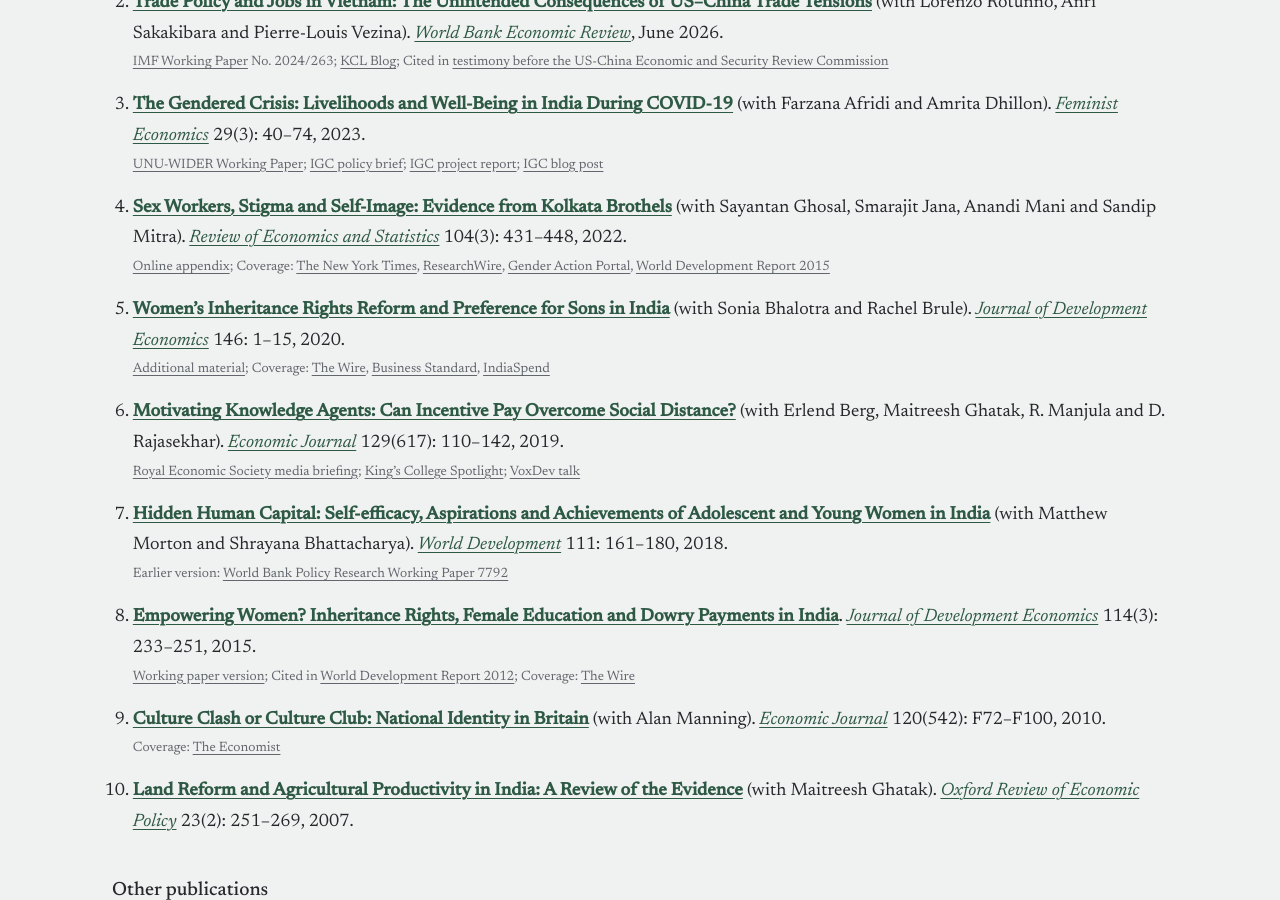
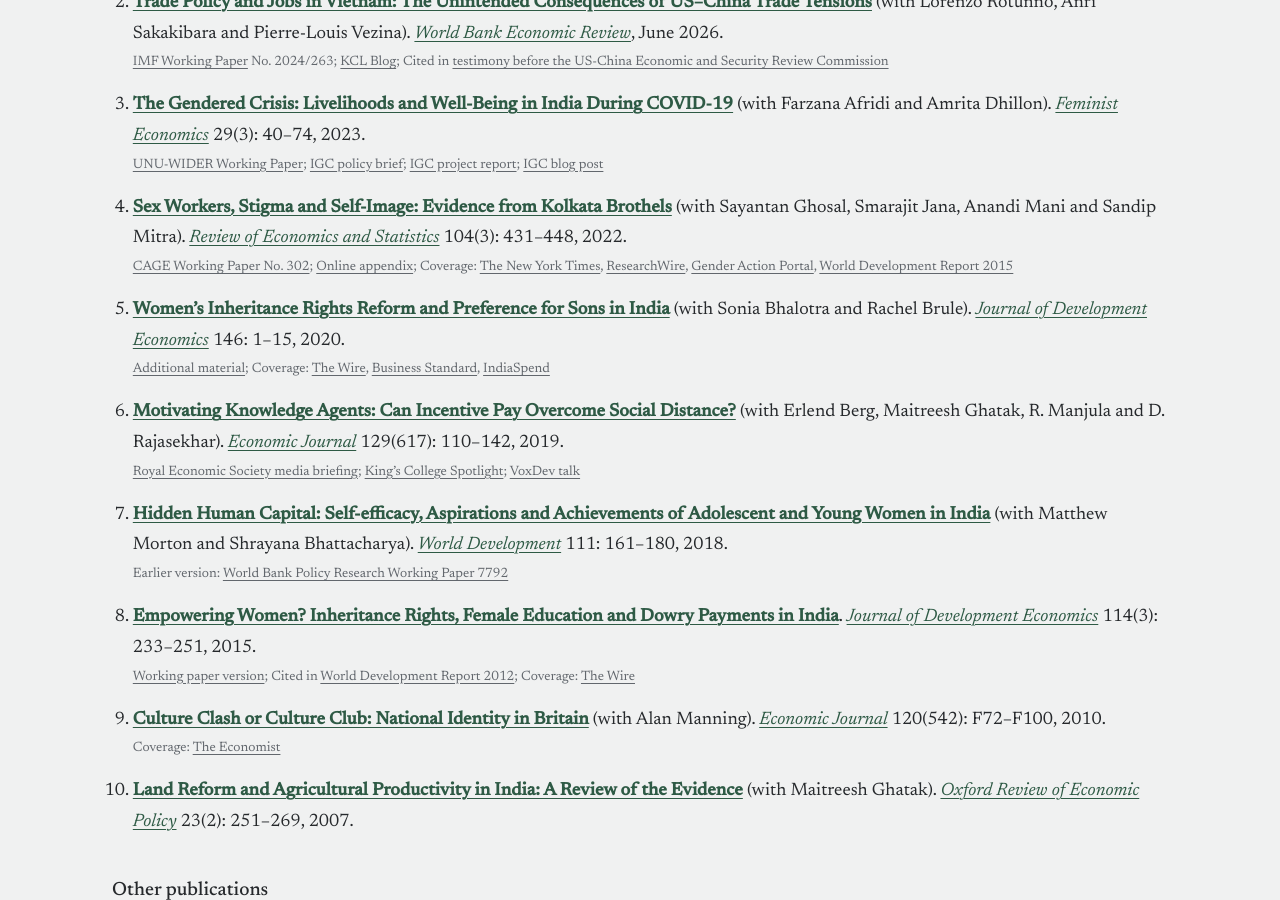
Before and after one commit to sanchariroym/sanchariroym.github.io, a Jekyll site: the page built from research.md, in a window 1280 px wide and 900 px high, scrolled down 356 px. Built offline with Jekyll 4.4.1, drawn with Linux system fonts in a browser that asks for light colours.

Commit message:
Sex workers paper: add CAGE working paper link
Co-Authored-By: Claude Opus 5.5 <noreply@anthropic.com>
Claude-Session: https://claude.ai/code/session_01BVddaAtzbXtbz8eDZN5RwJ

```diff
--- a/research.md
+++ b/research.md
@@ -17,7 +17,7 @@ description: Publications and working papers by Sanchari Roy on gender, inherita
    - [UNU-WIDER Working Paper](https://www.wider.unu.edu/sites/default/files/Publications/Working-paper/PDF/wp2021-65-gendered-crisis-livelihoods-mental-well-being-COVID-19-India.pdf); [IGC policy brief](https://www.theigc.org/publications/impact-covid-19-livelihoods-and-mental-health-among-urban-poor-india); [IGC project report](https://www.theigc.org/publications/livelihoods-and-mental-well-being-during-covid-19-study-using-matched-husband-wife); [IGC blog post](https://www.theigc.org/blogs/gender-equality/pandemics-gendered-impact-livelihoods-and-wellbeing-evidence-india)
 
 4. **[Sex Workers, Stigma and Self-Image: Evidence from Kolkata Brothels]({{ "/assets/papers/ghosal-et-al-2022-sex-workers-restat.pdf" | relative_url }})** (with Sayantan Ghosal, Smarajit Jana, Anandi Mani and Sandip Mitra). *[Review of Economics and Statistics](https://direct.mit.edu/rest)* 104(3): 431–448, 2022.
-   - [Online appendix]({{ "/assets/papers/ghosal-et-al-2022-sex-workers-restat-online-appendix.pdf" | relative_url }}); Coverage: [The New York Times](https://www.nytimes.com/2018/07/13/business/think-positive-climb-out-of-poverty-it-just-might-work.html), [ResearchWire](https://researchwire.substack.com/p/indiaspend-researchwire-january-22), [Gender Action Portal](http://gap.hks.harvard.edu/sex-workers-stigma-and-self-belief-evidence-psychological-training-program-india), [World Development Report 2015](http://www.worldbank.org/content/dam/Worldbank/Publications/WDR/WDR%202015/WDR-2015-Full-Report.pdf)
+   - [CAGE Working Paper No. 302](https://warwick.ac.uk/fac/soc/economics/research/centres/cage/manage/publications/302-2016_mani.pdf); [Online appendix]({{ "/assets/papers/ghosal-et-al-2022-sex-workers-restat-online-appendix.pdf" | relative_url }}); Coverage: [The New York Times](https://www.nytimes.com/2018/07/13/business/think-positive-climb-out-of-poverty-it-just-might-work.html), [ResearchWire](https://researchwire.substack.com/p/indiaspend-researchwire-january-22), [Gender Action Portal](http://gap.hks.harvard.edu/sex-workers-stigma-and-self-belief-evidence-psychological-training-program-india), [World Development Report 2015](http://www.worldbank.org/content/dam/Worldbank/Publications/WDR/WDR%202015/WDR-2015-Full-Report.pdf)
 
 5. **[Women's Inheritance Rights Reform and Preference for Sons in India](https://drive.google.com/file/d/1gWNpyrc8BA824pCM23jTi8iTqP_cp6Oq/view)** (with Sonia Bhalotra and Rachel Brule). *[Journal of Development Economics](https://www.sciencedirect.com/journal/journal-of-development-economics)* 146: 1–15, 2020.
    - [Additional material](https://drive.google.com/open?id=1yN4xpiqRN8M0AG5xePTF7iOCw-DFe885); Coverage: [The Wire](https://thewire.in/225464/an-unpleasant-truth-underlies-gender-discrimination-in-india/), [Business Standard](https://www.business-standard.com/article/current-affairs/study-blames-indian-inheritance-law-reforms-for-spike-in-female-foeticide-119022300189_1.html), [IndiaSpend](https://www.indiaspend.com/reforms-of-indias-inheritance-laws-inadvertently-increased-female-foeticide-and-deaths-in-infancy/)
```
